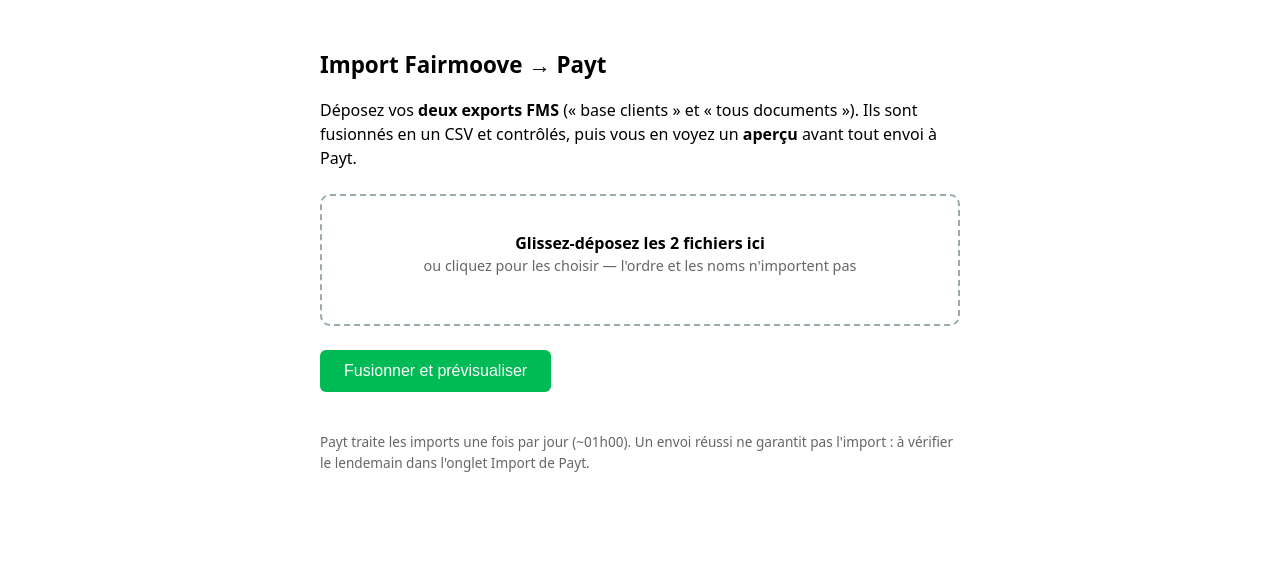
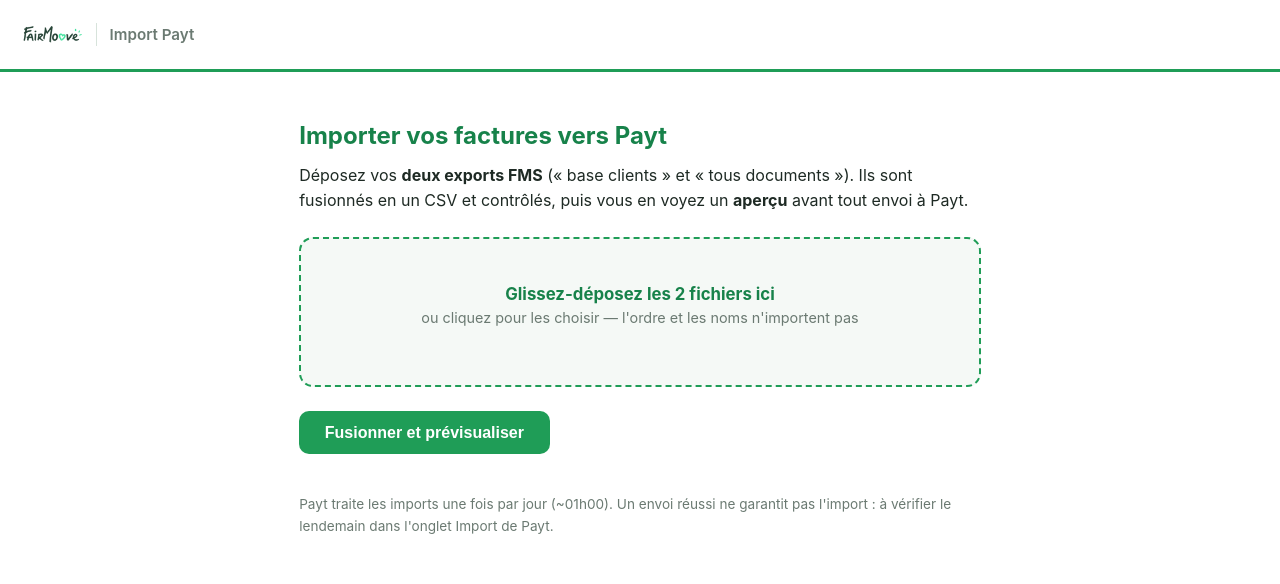
Before and after one commit to Mathieu-Chiron/fmoove-imports, a FastAPI app: template app/templates/index.html in a window 1280 px wide. Shown: the top 584 px of the page. Run offline with FastAPI, Linux system fonts and the light colour scheme; the template is opened without the code that fills it, so the values that code supplies are empty.

Commit message:
feat: charte Fairmoove + logo (front)
Reprend les couleurs de fairmoove.fr (vert écologique, blanc, gris, touches
chaudes) et affiche le logo Fairmoove en en-tête. Feuille de style partagée
servie via /static, logo PNG, header commun aux 3 pages (index/preview/sent).

- app/static/style.css + app/static/fairmoove-logo.png
- main.py : montage StaticFiles /static (public)
- templates : header logo + charte, styles factorisés dans style.css

Co-Authored-By: Claude Opus 4.8 <noreply@anthropic.com>

```diff
--- a/app/main.py
+++ b/app/main.py
@@ -28,6 +28,7 @@ from fastapi import (
 )
 from fastapi.responses import HTMLResponse
 from fastapi.security import HTTPBasic, HTTPBasicCredentials
+from fastapi.staticfiles import StaticFiles
 from fastapi.templating import Jinja2Templates
 
 from app import archive, detect
@@ -42,7 +43,9 @@ MAX_UPLOAD_BYTES = 20 * 1024 * 1024
 PREVIEW_ROWS = 15
 
 app = FastAPI(title="Import Fairmoove → Payt", docs_url=None, redoc_url=None)
-templates = Jinja2Templates(directory=str(Path(__file__).parent / "templates"))
+_here = Path(__file__).parent
+app.mount("/static", StaticFiles(directory=str(_here / "static")), name="static")
+templates = Jinja2Templates(directory=str(_here / "templates"))
 security = HTTPBasic()
 
 
--- /dev/null
+++ b/app/static/style.css
@@ -0,0 +1,76 @@
+/* Charte inspirée de fairmoove.fr : vert écologique, blanc, gris, touches chaudes. */
+:root {
+  --brand: #1f9d57;
+  --brand-dark: #17824a;
+  --brand-soft: #e8f5ee;
+  --accent: #f2994a;
+  --bg: #ffffff;
+  --surface: #f5f9f6;
+  --text: #1e2a24;
+  --muted: #6b7a72;
+  --border: #d7e3db;
+  --danger-bg: #fdecec; --danger-bd: #f2b8b8; --danger-fg: #b3261e;
+  --warn-bg: #fff6e5; --warn-bd: #f5d597;
+  --ok-bg: #e8f5ee; --ok-bd: #a9d9bf;
+  color-scheme: light;
+}
+* { box-sizing: border-box; }
+body {
+  font-family: -apple-system, system-ui, "Segoe UI", Roboto, Helvetica, sans-serif;
+  color: var(--text); background: var(--bg); margin: 0; line-height: 1.55;
+}
+header.brand {
+  display: flex; align-items: center; gap: .8rem;
+  padding: .9rem 1.4rem; border-bottom: 3px solid var(--brand); background: #fff;
+}
+header.brand img.logo { height: 40px; width: auto; display: block; }
+header.brand .tag {
+  color: var(--muted); font-size: .95rem; font-weight: 600;
+  padding-left: .8rem; border-left: 1px solid var(--border);
+}
+main.wrap { max-width: 720px; margin: 0 auto; padding: 1.6rem 1.2rem 3rem; }
+body.wide main.wrap { max-width: 980px; }
+h1 { font-size: 1.5rem; color: var(--brand-dark); margin: 1.2rem 0 .4rem; }
+h2 { font-size: 1.1rem; margin: 1.8rem 0 .5rem; }
+p { margin: .6rem 0; }
+.hint { color: var(--muted); font-size: .9rem; }
+a { color: var(--brand-dark); }
+strong { color: var(--text); }
+
+.box { padding: .8rem 1rem; border-radius: 10px; margin: 1rem 0; border: 1px solid transparent; }
+.box.ok { background: var(--ok-bg); border-color: var(--ok-bd); }
+.box.warn { background: var(--warn-bg); border-color: var(--warn-bd); }
+.box.error, .box.blocked { background: var(--danger-bg); border-color: var(--danger-bd); color: var(--danger-fg); }
+ul { margin: .4rem 0 .4rem 1.2rem; }
+
+.dropzone {
+  display: block; margin: 1.5rem 0; padding: 2.6rem 1rem; text-align: center;
+  border: 2px dashed var(--brand); border-radius: 14px; background: var(--surface);
+  cursor: pointer; transition: background .15s, border-color .15s;
+}
+.dropzone:hover { background: var(--brand-soft); }
+.dropzone.over { background: var(--brand-soft); border-color: var(--brand-dark); }
+.dz-title { font-weight: 700; color: var(--brand-dark); font-size: 1.05rem; }
+#dz-list { list-style: none; margin: .9rem 0 0; padding: 0; }
+#dz-list li { color: var(--brand-dark); font-weight: 600; }
+#dz-list li::before { content: "📄 "; }
+
+button {
+  padding: .8rem 1.6rem; font-size: 1rem; font-weight: 600; border: 0; border-radius: 10px;
+  background: var(--brand); color: #fff; cursor: pointer; transition: background .15s;
+}
+button:hover { background: var(--brand-dark); }
+button:disabled { background: #9bb3a6; cursor: not-allowed; }
+
+dl { display: grid; grid-template-columns: auto 1fr; gap: .25rem 1rem; max-width: 460px; }
+dt { color: var(--muted); } dd { margin: 0; font-variant-numeric: tabular-nums; font-weight: 600; }
+
+.tablewrap { overflow-x: auto; border: 1px solid var(--border); border-radius: 10px; margin-top: .6rem; }
+table { border-collapse: collapse; font-size: .82rem; white-space: nowrap; width: 100%; }
+th, td { padding: .4rem .6rem; border-bottom: 1px solid var(--border); text-align: left; }
+thead th { position: sticky; top: 0; background: var(--brand-soft); color: var(--brand-dark); }
+tbody tr:nth-child(even) { background: var(--surface); }
+
+a.download { display: inline-block; margin-top: 1rem; font-weight: 600; }
+a.back { display: inline-block; margin-top: 1.5rem; color: var(--muted); }
+footer { margin-top: 2.5rem; color: var(--muted); font-size: .85rem; }
--- a/app/templates/index.html
+++ b/app/templates/index.html
@@ -4,32 +4,16 @@
   <meta charset="utf-8">
   <meta name="viewport" content="width=device-width, initial-scale=1">
   <title>Import Fairmoove → Payt</title>
-  <style>
-    :root { color-scheme: light dark; }
-    body { font-family: system-ui, sans-serif; max-width: 640px; margin: 3rem auto;
-           padding: 0 1rem; line-height: 1.5; }
-    h1 { font-size: 1.4rem; }
-    .hint { color: #666; font-size: .9rem; }
-    .box { padding: .75rem 1rem; border-radius: 6px; margin: 1rem 0; }
-    .warn { background: #fff3cd; border: 1px solid #ffe69c; }
-    .error { background: #f8d7da; border: 1px solid #f1aeb5; }
-    .dropzone { display: block; margin: 1.5rem 0; padding: 2.2rem 1rem; text-align: center;
-                border: 2px dashed #9aa; border-radius: 10px; cursor: pointer;
-                transition: background .15s, border-color .15s; }
-    .dropzone:hover { border-color: #0b5; }
-    .dropzone.over { border-color: #0b5; background: rgba(0,187,85,.08); }
-    .dz-title { font-weight: 600; }
-    #dz-list { list-style: none; margin: .8rem 0 0; padding: 0; }
-    #dz-list li { font-size: .9rem; color: #0a7; }
-    #dz-list li::before { content: "📄 "; }
-    button { padding: .75rem 1.5rem; font-size: 1rem; border: 0; border-radius: 6px;
-             background: #0b5; color: #fff; cursor: pointer; }
-    button:disabled { background: #999; cursor: not-allowed; }
-    footer { margin-top: 2.5rem; color: #666; font-size: .85rem; }
-  </style>
+  <link rel="stylesheet" href="/static/style.css">
 </head>
 <body>
-  <h1>Import Fairmoove → Payt</h1>
+  <header class="brand">
+    <img class="logo" src="/static/fairmoove-logo.png" alt="Fairmoove">
+    <span class="tag">Import Payt</span>
+  </header>
+
+  <main class="wrap">
+    <h1>Importer vos factures vers Payt</h1>
     <p>Déposez vos <strong>deux exports FMS</strong> (« base clients » et « tous
        documents »). Ils sont fusionnés en un CSV et contrôlés, puis vous en voyez un
        <strong>aperçu</strong> avant tout envoi à Payt.</p>
@@ -59,6 +43,7 @@
       Payt traite les imports une fois par jour (~01h00). Un envoi réussi ne garantit
       pas l'import : à vérifier le lendemain dans l'onglet Import de Payt.
     </footer>
+  </main>
 
   <script>
     const drop = document.getElementById('drop');
--- a/pyproject.toml
+++ b/pyproject.toml
@@ -1,6 +1,6 @@
 [project]
 name = "fairmoove-payt"
-version = "1.3.0"
+version = "1.4.0"
 description = "Import Fairmoove → Payt : fusion de deux exports Excel en CSV et dépôt SFTP."
 requires-python = ">=3.12"
 
```
Also changed, not shown: app/templates/preview.html (+9 -22 lines), app/templates/sent.html (+9 -14 lines), tests/test_app.py (+8 -0 lines), app/static/fairmoove-logo.png (added). Lines whose indentation alone changed are shown as unchanged.
